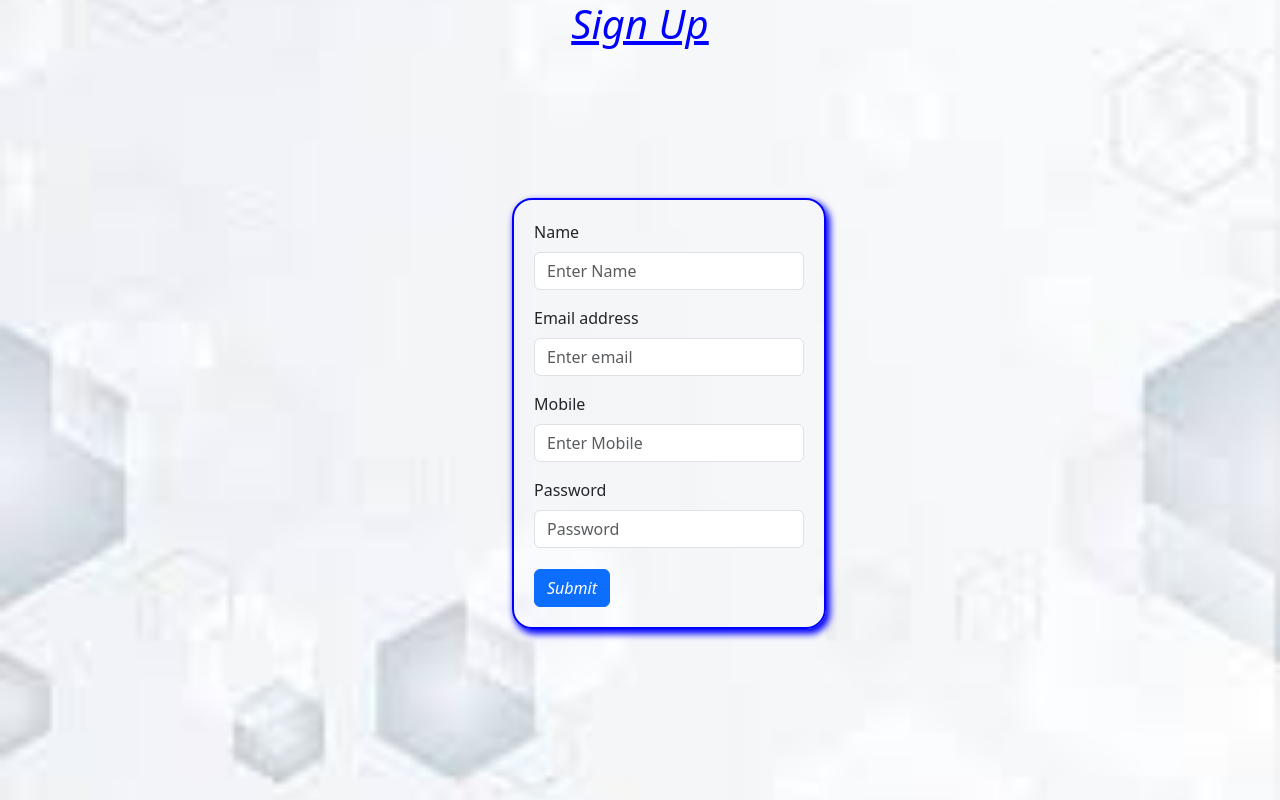
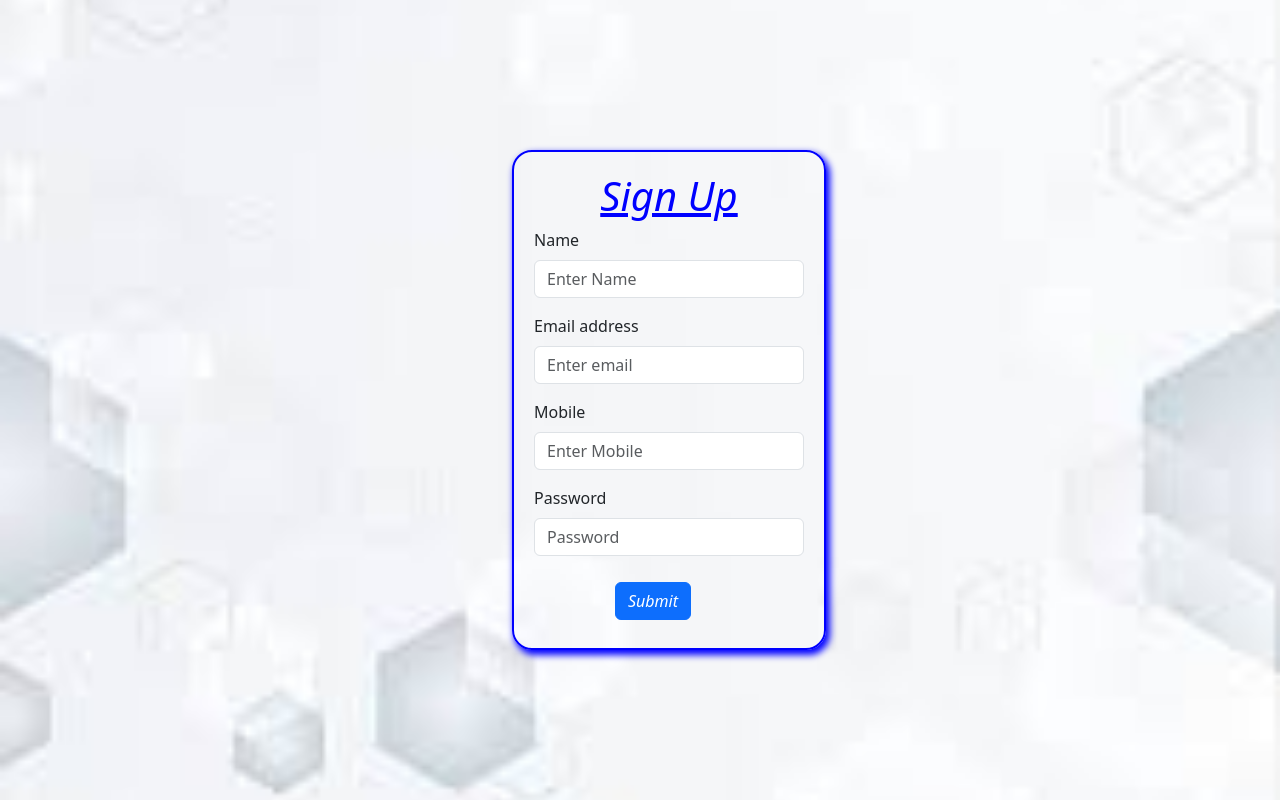
Before and after one commit to bhavanilakshmi23/auth-frontend, a React (Create React App) app: page /sign-up in a window 1280 px wide. Built offline with nearby package versions, Linux system fonts and the light colour scheme.

Commit message:
Update SignUp.js

```diff
--- a/src/components/SignUp.js
+++ b/src/components/SignUp.js
@@ -31,9 +31,9 @@
     }
 
   return <div className='container-fluid'>
+       <div className='signup-wrapper'>
     <h1 className='title'>Sign Up</h1>
-    <div className='signup-wrapper'>
-    <Form onSubmit={handleSignup}>
+   <Form onSubmit={handleSignup}>
     <Form.Group className="mb-3" >
         <Form.Label>Name</Form.Label>
         <Form.Control type="text" placeholder="Enter Name" name="name"/>
@@ -50,7 +50,7 @@
         <Form.Label>Password</Form.Label>
         <Form.Control type="password" placeholder="Password" name="password"/>
       </Form.Group>
-      <Button variant="primary" type="submit">
+      <Button variant="primary" type="submit" className="button3">
         Submit
       </Button>
     </Form>
```
